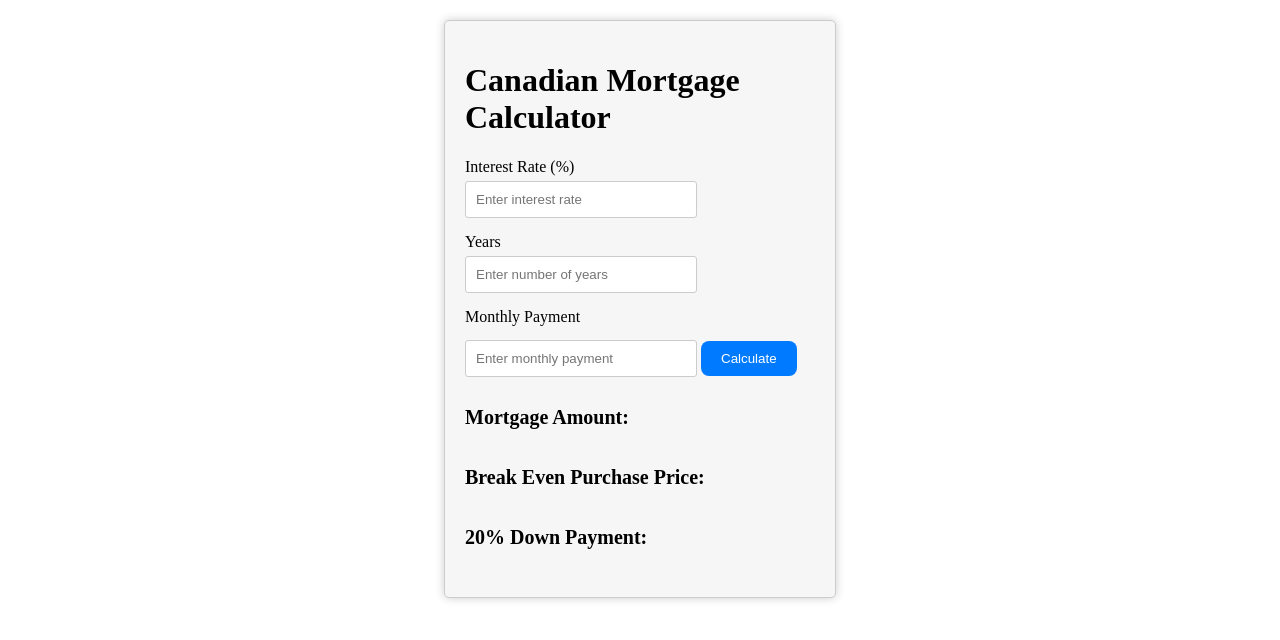
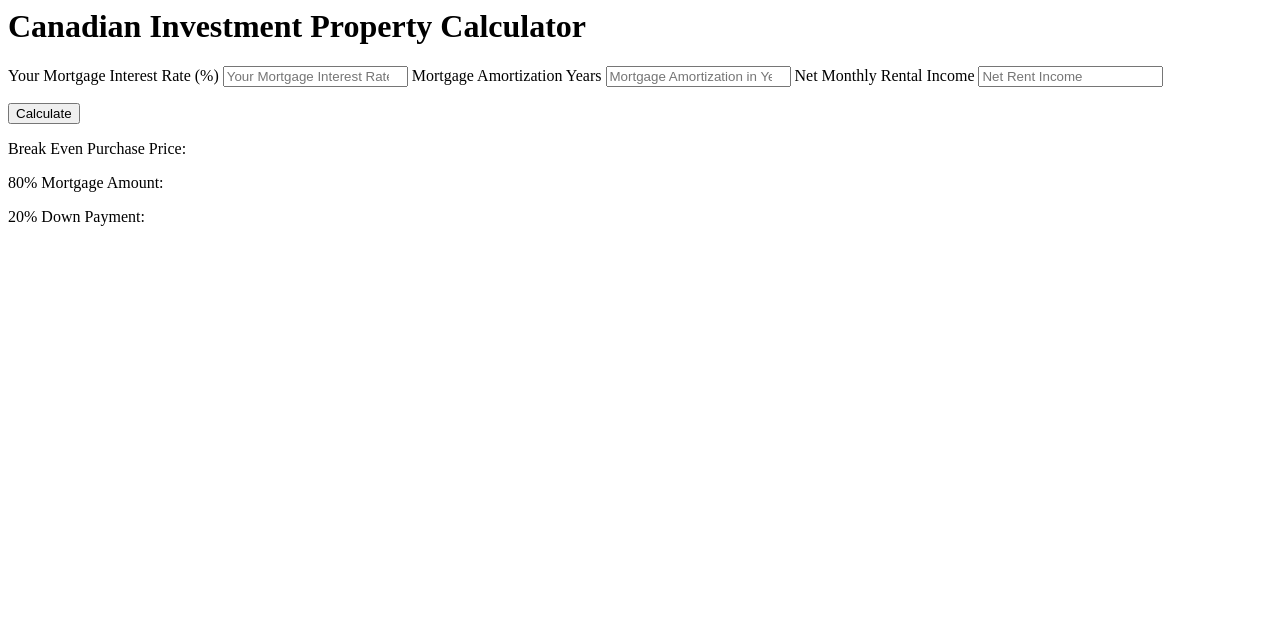
Before and after one commit to JerryCharlton/Canadian-Break-Even-Rent-Income-Calculator, a plain HTML site: page index.html in a window 1280 px wide. Drawn offline with Linux system fonts and the light colour scheme.

Commit message:
Update index.html

```diff
--- a/index.html
+++ b/index.html
@@ -1,30 +1,19 @@
-    <!DOCTYPE html>
-<html>
-<head>
-    <title>Canadian Mortgage Calculator</title>
-    <link rel="stylesheet" type="text/css" href="style.css">
-</head>
-<body>
     <div class="calculator">
-        <h1>Canadian Mortgage Calculator</h1>
-        <label for="rateInput">Interest Rate (%)</label>
-        <input type="number" id="rateInput" placeholder="Enter interest rate" />
+        <h1>Canadian Investment Property Calculator</h1>
+        <label for="rateInput">Your Mortgage Interest Rate (%)</label>
+        <input type="number" id="rateInput" placeholder="Your Mortgage Interest Rate" />
 
-        <label for="yearsInput">Years</label>
-        <input type="number" id="yearsInput" placeholder="Enter number of years" />
+        <label for="yearsInput">Mortgage Amortization Years</label>
+        <input type="number" id="yearsInput" placeholder="Mortgage Amortization in Years" />
 
-        <label for="paymentInput">Monthly Payment</label>
-        <input type="number" id="paymentInput" placeholder="Enter monthly payment" />
+        <label for="paymentInput">Net Monthly Rental Income</label>
+        <input type="number" id="paymentInput" placeholder="Net Rent Income" />
 
-        <button id="calculateButton">Calculate</button>
+      <p><button id="calculateButton">Calculate</button></p>
 
         <div id="result" class="hidden">
-            <p>Mortgage Amount: <span id="mortgageAmount"></span></p>
-            <p>Break Even Purchase Price: <span id="breakEvenPrice"></span></p>
-            <p>20% Down Payment: <span id="downPayment"></span></p>
+          <p>Break Even Purchase Price:  <span id="breakEvenPrice"></span></p>
+          <p>      80% Mortgage Amount:  <span id="mortgageAmount"></span></p>
+          <p>         20% Down Payment:  <span id="downPayment"></span></p>
         </div>
     </div>
-
-    <script src="script.js"></script>
-</body>
-</html>
```
